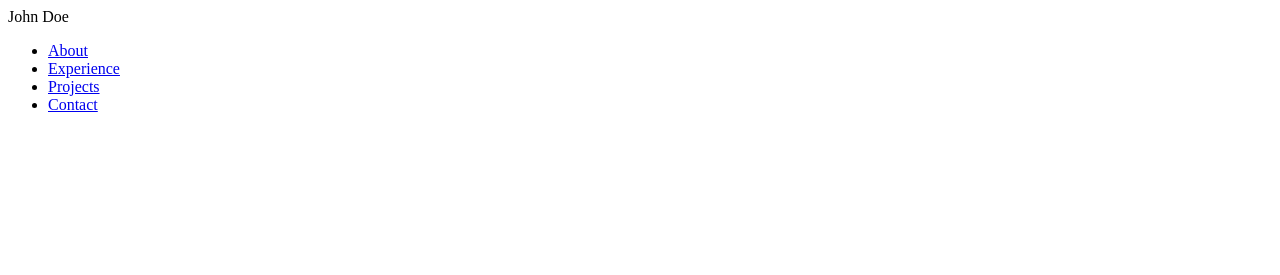
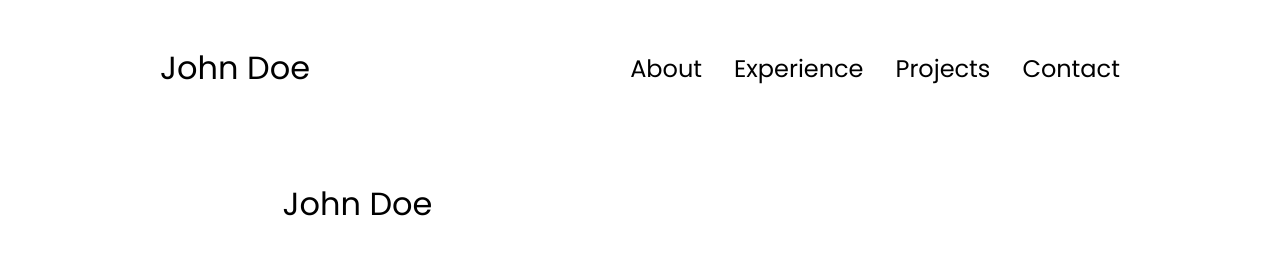
Before and after one commit to NarayananSreeraman/narayanansreeraman.github.io, a plain HTML site: page index.html in a window 1280 px wide. Drawn offline with Linux system fonts and the light colour scheme.

Commit message:
Update-2(16/09)

```diff
--- a/index.html
+++ b/index.html
@@ -21,6 +21,16 @@
             </ul>
         </div>
     </nav>
+    <nav id="hamburger-nav">
+        <div class="logo">
+            John Doe
+        </div>
+        <div class="hamburger-menu">
+            <div class="hamburger-icon" onclick="toggleMenu()"></div>
+
+        </div>
+
+    </nav>
     <script src = "script.js"></script>
 </body>
 </html>
--- a/style.css
+++ b/style.css
@@ -0,0 +1,63 @@
+
+@import url("https://fonts.googleapis.com/css2?family=Poppins:wght@300;400;500;600&display=swap");
+
+* {
+  margin: 0;
+  padding: 0;
+}
+
+body {
+  font-family: "Poppins", sans-serif;
+}
+
+html {
+  scroll-behavior: smooth;
+}
+
+p {
+  color: rgb(85, 85, 85);
+}
+
+/* TRANSITION */
+
+a,
+.btn {
+  transition: all 300ms ease;
+}
+
+/* DESKTOP NAV */
+
+nav,
+.nav-links {
+  display: flex;
+}
+
+nav {
+  justify-content: space-around;
+  align-items: center;
+  height: 17vh;
+}
+
+.nav-links {
+  gap: 2rem;
+  list-style: none;
+  font-size: 1.5rem;
+}
+
+a{
+    color: black;
+    text-decoration: none;
+    text-decoration-color: white;
+}
+a:hover{
+    color: grey;
+    text-decoration: underline;
+    text-underline-offset: 1rem;
+    text-decoration-color: rgb(181, 181, 181);
+}
+.logo{
+    font-size: 2rem;
+}
+.logo:hover{
+    cursor: default;
+}
```
